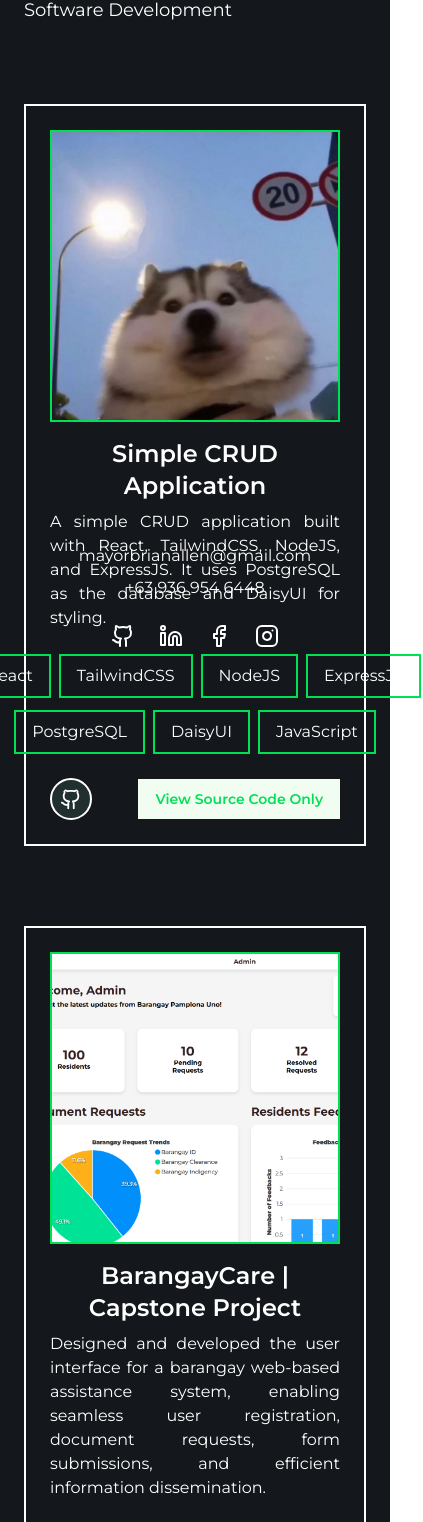
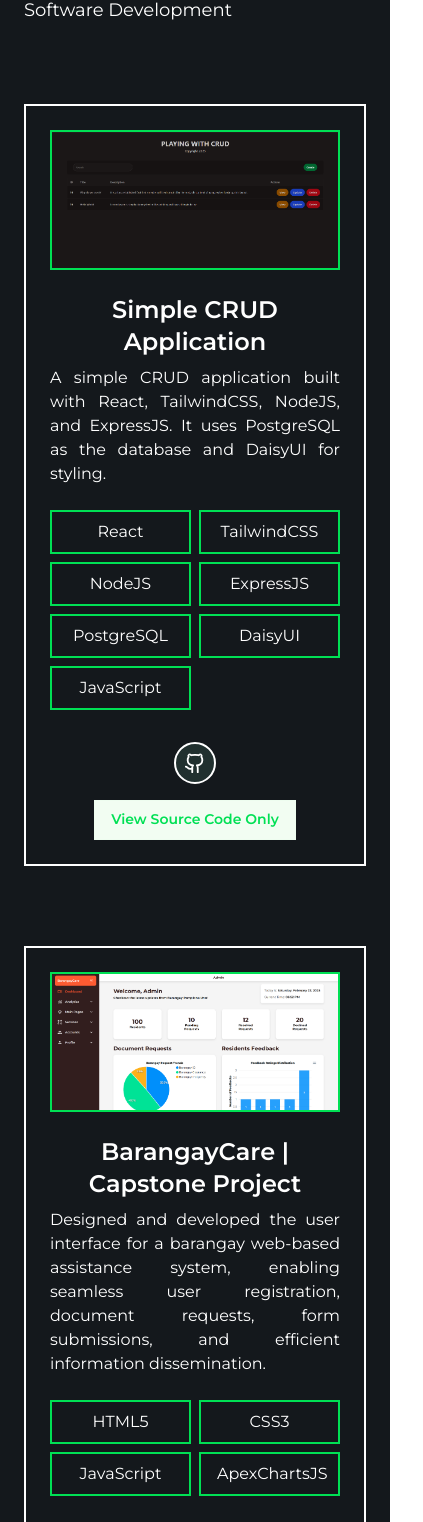
Before and after one commit to brialln/react_portfolio, a React (Vite) app: page /development in a window 390 px wide. Shown: the part 172-1694 px from the top of the page, 423 px wide, since content can reach past the window. Built offline with nearby package versions, Linux system fonts and the light colour scheme.

Commit message:
Update: Page Responsiveness | February 23, 2025

```diff
--- a/src/App.jsx
+++ b/src/App.jsx
@@ -1,4 +1,5 @@
 import { Routes, Route, useLocation } from 'react-router-dom';
+import { useEffect } from 'react';
 import { AnimatePresence, motion } from 'framer-motion';
 import Navbar from './components/Navbar';
 import Home from './pages/Home';
@@ -10,11 +11,17 @@ import Footer from './components/Footer';
 
 const pageVariants = {
     initial: { opacity: 0, y: 10 },
-    animate: { opacity: 1, y: 0, transition: { duration: 0.5 } },
+    animate: { opacity: 1, y: 0, transition: { duration: 0.3 } },
     exit: { opacity: 0, y: -10, transition: { duration: 0.3 } }
 };
 
-const PageWrapper = ({ children }) => (
+
+const PageWrapper = ({ children }) => {
+    useEffect(() => {
+        window.scrollTo({ top: 0, behavior: "smooth" });
+    }, []);
+
+    return (
         <motion.div
             variants={pageVariants}
             initial="initial"
@@ -24,6 +31,7 @@ const PageWrapper = ({ children }) => (
             {children}
         </motion.div>
     );
+};
 
 function App() {
     const location = useLocation(); // Get current route location
--- a/src/components/Footer.jsx
+++ b/src/components/Footer.jsx
@@ -2,11 +2,11 @@ import { Github, Linkedin, Facebook, Instagram } from "lucide-react";
 
 const Footer = () => {
     return (
-        <footer className="px-6 md:px-25 py-6 md:py-10 bg-transparent z-10 fixed bottom-0 w-full pointer-events-none">
+        <footer className="px-6 md:px-25 py-6 md:py-10 bg-transparent z-10 md:fixed bottom-0 w-full pointer-events-none">
             <div className="flex flex-col md:flex-row justify-between items-center md:items-end gap-y-6">
                 <div className="flex flex-col gap-y-2 text-center md:text-left">
-                    <p>mayorbrianallen@gmail.com</p>
-                    <p>+63 936 954 6448</p>
+                    <p className="pointer-events-auto">mayorbrianallen@gmail.com</p>
+                    <p className="pointer-events-auto">+63 936 954 6448</p>
                 </div>
 
                 <div className="flex flex-row md:flex-col items-center md:items-end gap-x-6 md:gap-y-8 cursor-pointer">
--- a/src/components/Navbar.jsx
+++ b/src/components/Navbar.jsx
@@ -46,8 +46,8 @@ const Navbar = () => {
                             <details>
                                 <summary>Projects</summary>
                                 <ul className="bg-base-100 rounded-t-none p-2">
-                                    <li><Link to="/projects">Development</Link></li>
-                                    <li><Link to="/projects">UI/UX Designing</Link></li>
+                                    <li><Link to="/development">Development</Link></li>
+                                    <li><Link to="/designing">UI/UX Designing</Link></li>
                                 </ul>
                             </details>
                         </li>
--- a/src/pages/Development.jsx
+++ b/src/pages/Development.jsx
@@ -1,4 +1,4 @@
-import sample_image from "../assets/sample_image.jpg";
+import simplecrud_cover from "../assets/simplecrud_cover.png";
 import barangaycare_cover from "../assets/barangaycare_cover.png";
 import portfolio_cover from "../assets/portfolio_cover.png";
 import { Github } from "lucide-react";
@@ -13,9 +13,13 @@ const Development = () => {
             </div>
 
             {/* Project 1 */}
-            <div className="bg-background border-2 mt-4 flex flex-col gap-4 justify-around p-6">
+            <div className="bg-background border-2 mt-4 flex flex-col gap-6 justify-around p-6">
                 <div className="overflow-hidden border-primary border-2">
-                    <img src={sample_image} alt="Project" className="w-full h-72 object-cover" />
+                    <img
+                        src={simplecrud_cover}
+                        alt="Project"
+                        className="w-full h-auto object-contain"
+                    />
                 </div>
 
                 <div className="flex flex-col gap-2">
@@ -25,23 +29,20 @@ const Development = () => {
                     </p>
                 </div>
 
-                <div className="flex flex-col gap-3 justify-center items-center mt-2">
-                    <div className="flex flex-row gap-2">
-                        <p className="border-primary border-2 px-4 py-2">React</p>
-                        <p className="border-primary border-2 px-4 py-2">TailwindCSS</p>
-                        <p className="border-primary border-2 px-4 py-2">NodeJS</p>
-                        <p className="border-primary border-2 px-4 py-2">ExpressJS</p>
-                    </div>
-
-                    <div className="flex flex-row gap-2">
-                        <p className="border-primary border-2 px-4 py-2">PostgreSQL</p>
-                        <p className="border-primary border-2 px-4 py-2">DaisyUI</p>
-                        <p className="border-primary border-2 px-4 py-2">JavaScript</p>
-                    </div>
+                <div className="grid grid-cols-2 sm:grid-cols-1 md:grid-cols-4 gap-2">
+                    <p className="border-primary border-2 px-4 py-2 text-center">React</p>
+                    <p className="border-primary border-2 px-4 py-2 text-center">TailwindCSS</p>
+                    <p className="border-primary border-2 px-4 py-2 text-center">NodeJS</p>
+                    <p className="border-primary border-2 px-4 py-2 text-center">ExpressJS</p>
+                    <p className="border-primary border-2 px-4 py-2 text-center">PostgreSQL</p>
+                    <p className="border-primary border-2 px-4 py-2 text-center">DaisyUI</p>
+                    <p className="border-primary border-2 px-4 py-2 text-center">JavaScript</p>
                 </div>
 
 
-                <div className="pt-2 flex flex-row justify-between items-center">
+
+
+                <div className="pt-2 flex flex-col sm:flex-row gap-4 justify-between items-center">
                     <a href="https://github.com/brialln/simple_crud-application" target="_blank" rel="noopener noreferrer">
                         <Github size={42} className="text-white hover:text-primary ease-in-out duration-300 pointer-events-auto cursor-pointer bg-soft-color p-2 border-2 rounded-full" />
                     </a>
@@ -54,9 +55,9 @@ const Development = () => {
             </div>
 
             {/* Project 2 */}
-            <div className="bg-background border-2 mt-20 flex flex-col gap-4 justify-around p-6">
+            <div className="bg-background border-2 mt-20 flex flex-col gap-6 justify-around p-6">
                 <div className="overflow-hidden border-primary border-2">
-                    <img src={barangaycare_cover} alt="Project" className="w-full h-72 object-cover" />
+                    <img src={barangaycare_cover} alt="Project" className="w-full h-auto object-contain" />
                 </div>
 
                 <div className="flex flex-col gap-2">
@@ -66,17 +67,16 @@ const Development = () => {
                     </p>
                 </div>
 
-                <div className="flex flex-col gap-3 justify-center items-center mt-2">
-                    <div className="flex flex-row gap-2">
-                        <p className="border-primary border-2 px-4 py-2">HTML5</p>
-                        <p className="border-primary border-2 px-4 py-2">CSS3</p>
-                        <p className="border-primary border-2 px-4 py-2">JavaScript</p>
-                        <p className="border-primary border-2 px-4 py-2">ApexChartsJS</p>
-                    </div>
+
+                <div className="grid grid-cols-2 sm:grid-cols-1 md:grid-cols-4 gap-2 text-center">
+                    <p className="border-primary border-2 px-4 py-2">HTML5</p>
+                    <p className="border-primary border-2 px-4 py-2">CSS3</p>
+                    <p className="border-primary border-2 px-4 py-2">JavaScript</p>
+                    <p className="border-primary border-2 px-4 py-2">ApexChartsJS</p>
                 </div>
 
 
-                <div className="pt-2 flex flex-row justify-between items-center">
+                <div className="pt-2 flex flex-col sm:flex-row gap-4 justify-between items-center">
                     <a href="https://github.com/brialln/barangay_care-frontend" target="_blank" rel="noopener noreferrer">
                         <Github size={42} className="text-white hover:text-primary ease-in-out duration-300 pointer-events-auto cursor-pointer bg-soft-color p-2 border-2 rounded-full" />
                     </a>
@@ -95,9 +95,9 @@ const Development = () => {
             </div>
 
             {/* Project 3 */}
-            <div className="bg-background border-2 mt-20 flex flex-col gap-4 justify-around p-6">
+            <div className="bg-background border-2 mt-20 flex flex-col gap-6 justify-around p-6">
                 <div className="overflow-hidden border-primary border-2">
-                    <img src={portfolio_cover} alt="Project" className="w-full h-72 object-cover" />
+                    <img src={portfolio_cover} alt="Project" className="w-full h-auto object-contain" />
                 </div>
 
                 <div className="flex flex-col gap-2">
@@ -107,22 +107,17 @@ const Development = () => {
                     </p>
                 </div>
 
-                <div className="flex flex-col gap-3 justify-center items-center mt-2">
-                    <div className="flex flex-row gap-2">
+                <div className="grid grid-cols-2 sm:grid-cols-1 md:grid-cols-4 gap-2 text-center">
                         <p className="border-primary border-2 px-4 py-2">React</p>
                         <p className="border-primary border-2 px-4 py-2">TailwindCSS</p>
                         <p className="border-primary border-2 px-4 py-2">DaisyUI</p>
+                        <p className="border-primary border-2 px-4 py-2">Nodemailer</p>
+                        <p className="border-primary border-2 px-4 py-2">JavaScript</p>
                         <p className="border-primary border-2 px-4 py-2">Framer Motion</p>
                     </div>
 
-                    <div className="flex flex-row gap-2">
-                        <p className="border-primary border-2 px-4 py-2">Nodemailer</p>
-                        <p className="border-primary border-2 px-4 py-2">JavaScript</p>
-                    </div>
-                </div>
 
-
-                <div className="pt-2 flex flex-row justify-between items-center">
+                <div className="pt-2 flex flex-col sm:flex-row gap-4 justify-between items-center">
                     <a href="https://github.com/brialln/react_portfolio" target="_blank" rel="noopener noreferrer">
                         <Github size={42} className="text-white hover:text-primary ease-in-out duration-300 pointer-events-auto cursor-pointer bg-soft-color p-2 border-2 rounded-full" />
                     </a>
--- a/src/pages/Home.jsx
+++ b/src/pages/Home.jsx
@@ -16,7 +16,7 @@ const Home = () => {
 
     return (
         <div className="relative px-6 md:px-25 my-10">
-            <div className="flex flex-col py-10 md:py-20">
+            <div className="flex flex-col py-30">
                 <p className="w-full max-w-xs md:max-w-sm">
                     Hello, I’m Brian Mayor, Software Developer, Data Analyst, and UI/UX Designer
                     Based in Manila, Philippines.
```
Also changed, not shown: src/pages/Designing.jsx (+3 -5 lines), src/pages/Resume.jsx (+25 -21 lines), src/assets/simplecrud_cover.png (added). Lines whose indentation alone changed are shown as unchanged.
